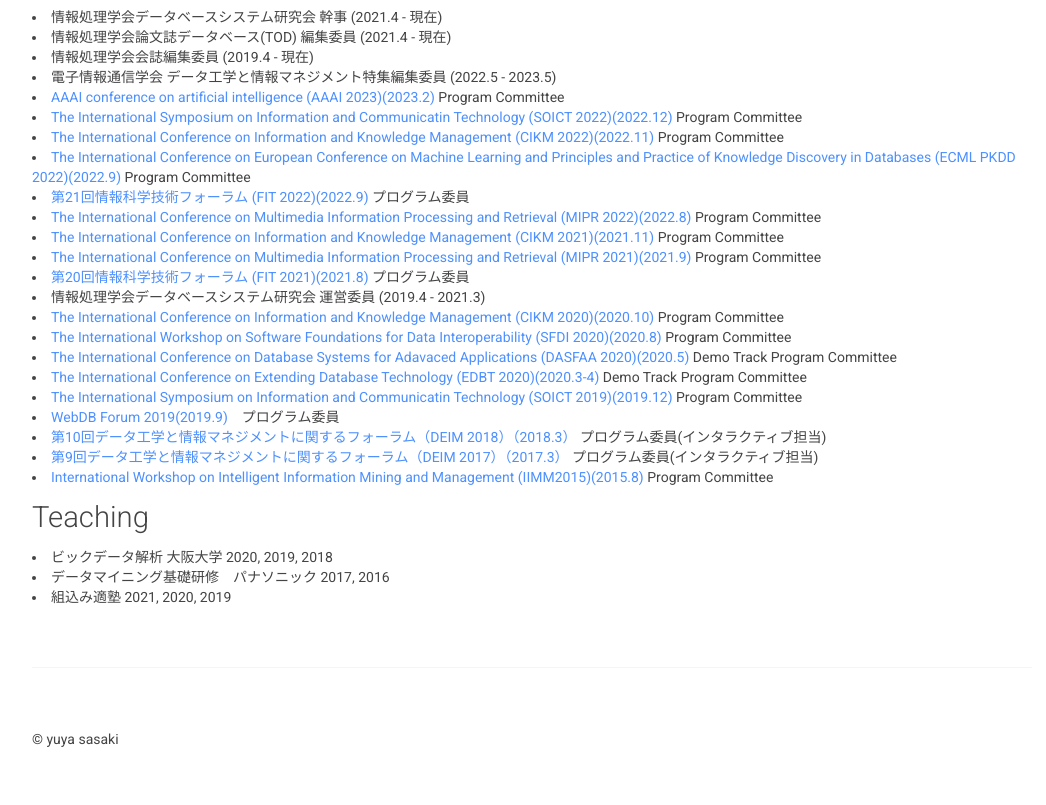
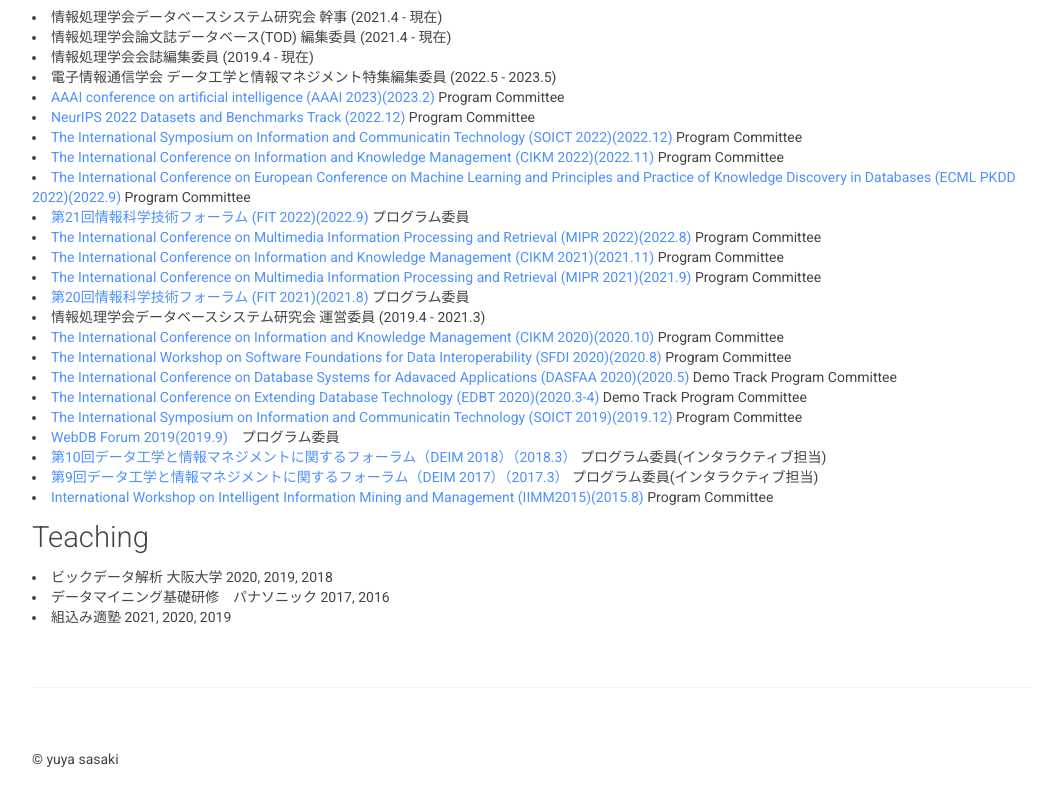
Before and after one commit to yuya-s/yuya-s.github.io, a plain HTML site: page activity.html in a window 1280 px wide. Shown: the part 959-1764 px from the top of the page, without its empty margins (108-1154 px from the left). Drawn offline with Linux system fonts and the light colour scheme.

Commit message:
Update activity.html
【Program Committee Member / Editor】
以下１件、新規追加
NeurIPS 2022 Datasets and Benchmarks Track (2022.12) Program Committee

```diff
--- a/activity.html
+++ b/activity.html
@@ -177,6 +177,7 @@
 <li>情報処理学会会誌編集委員 (2019.4 - 現在)</li>
 <li>電子情報通信学会 データ工学と情報マネジメント特集編集委員  (2022.5 - 2023.5)</li>
 <li><a href="https://aaai.org/Conferences/AAAI-23/">AAAI conference on artificial intelligence (AAAI 2023)(2023.2) </a>Program Committee</li>
+<li><a href="https://neurips.cc/Conferences/2022/CallForDatasetsBenchmarks">NeurIPS 2022 Datasets and Benchmarks Track (2022.12) </a>Program Committee</li>
 <li><a href="https://soict.org">The International Symposium on Information and Communicatin Technology (SOICT 2022)(2022.12) </a>Program Committee</li>
 <li><a href="https://www.cikm2022.org/">The International Conference on Information and Knowledge Management (CIKM 2022)(2022.11) </a>Program Committee</li>
 <li><a href="https://2022.ecmlpkdd.org/">The International Conference on  European Conference on Machine Learning and Principles and Practice of Knowledge Discovery in Databases (ECML PKDD 2022)(2022.9) </a>Program Committee</li>
```
